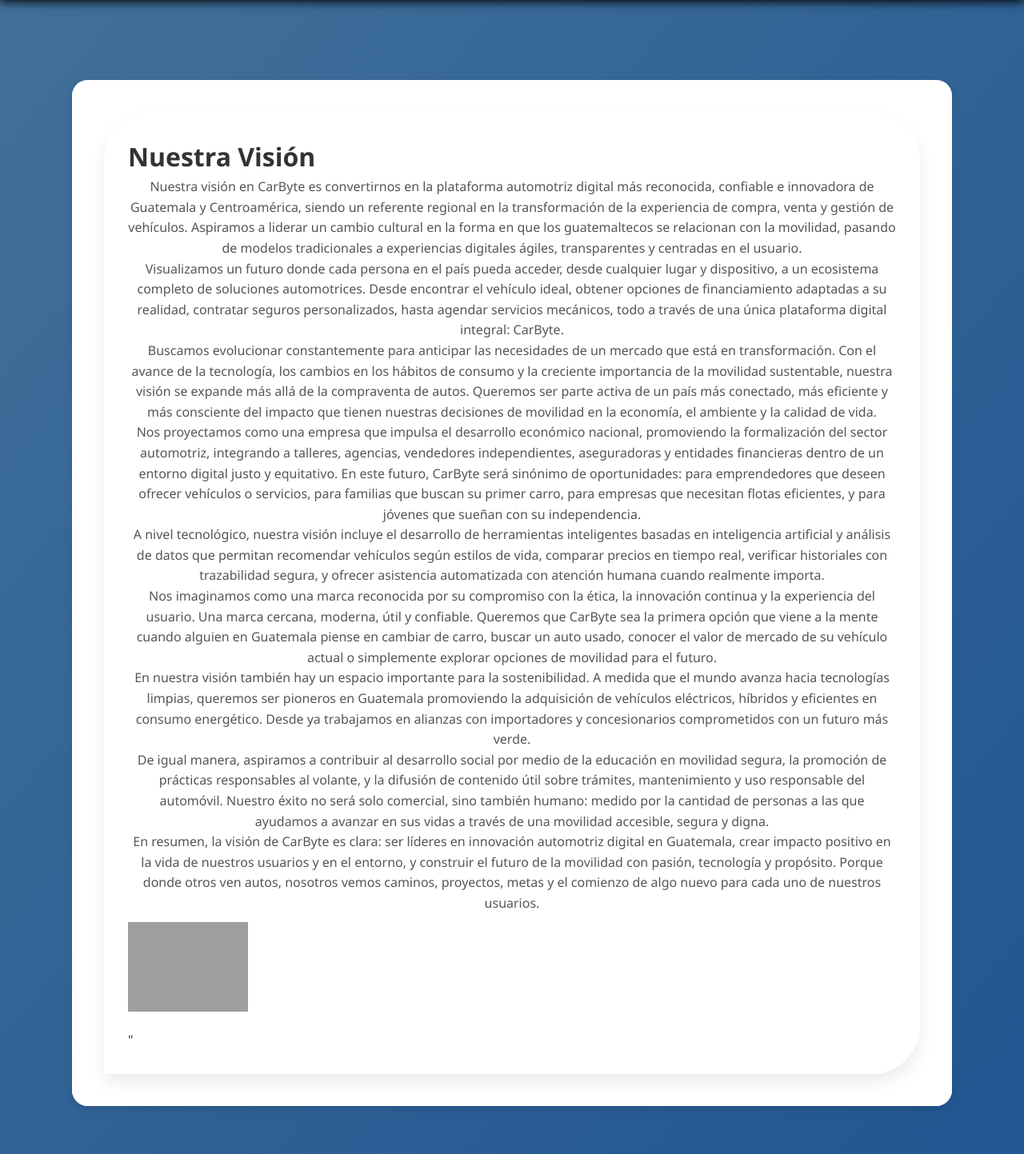
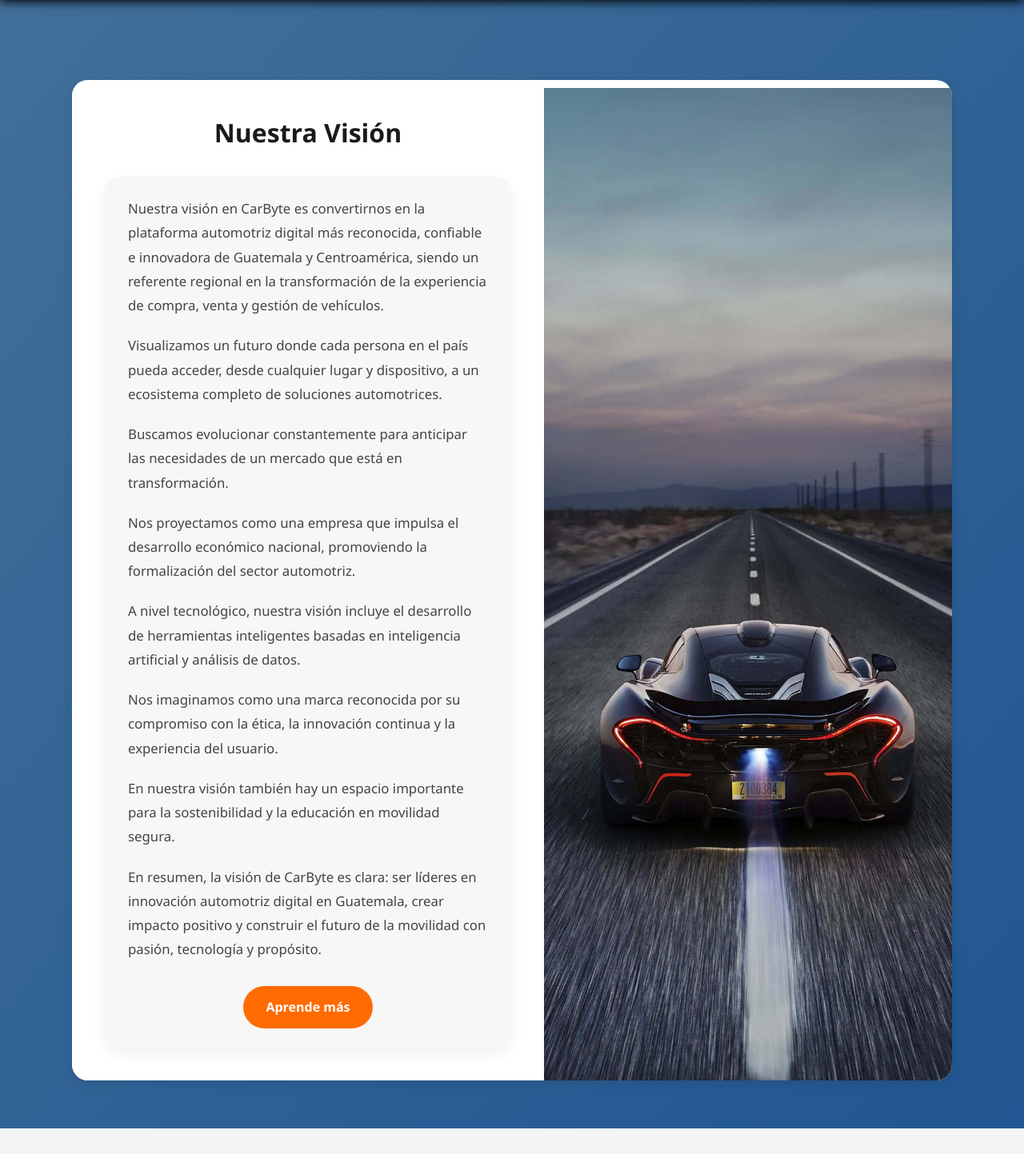
Before and after one commit to Luis-Borrayo/Proyecto-Web-CarByte, a PHP site: page /Vision.php in a window 1280 px wide. Shown: the part 70-1513 px from the top of the page at 80% size. After the commit the page ends 1481 px from the top, so only its background shows below. Run offline with PHP 8.4, Linux system fonts and the light colour scheme; grey boxes are pictures that could not be loaded.

Commit message:
mision y vision terminadas

```diff
--- a/Vision.php
+++ b/Vision.php
@@ -1,19 +1,23 @@
+<?php
+session_start();
+?>
 <!DOCTYPE html>
 <html lang="es">
 <head>
   <meta charset="UTF-8">
   <title>Visión - CarByte</title>
-  <link rel="stylesheet" href="estilos.css">
+  <meta name="viewport" content="width=device-width, initial-scale=1.0" />
+  <link rel="stylesheet" href="css/styles.css">
+  <link rel="stylesheet" href="css/Menu.css" />
   <style>
     body {
       font-family: 'Segoe UI', Tahoma, Geneva, Verdana, sans-serif;
-  background: linear-gradient(to bottom right,rgb(66, 112, 153),rgb(33, 86, 146)); /* Desvanecido azul intermedio */
+      background: linear-gradient(to bottom right, rgb(66, 112, 153), rgb(33, 86, 146));
       margin: 0;
       padding: 0;
     }
 
-
-    .contenido-estatico {
+    main {
       display: flex;
       justify-content: center;
       padding: 60px 20px;
@@ -24,123 +28,111 @@
       flex-wrap: wrap;
       background-color: white;
       border-radius: 20px;
-      box-shadow: 0 4px 12px rgba(0, 0, 0, 0.1);
+      box-shadow: 0 4px 15px rgba(0, 0, 0, 0.1);
       max-width: 1100px;
+      width: 100%;
       overflow: hidden;
-      width: 100%;
     }
 
     .contenido-texto {
       flex: 1;
       padding: 40px;
+      background-color: #fff;
       display: flex;
       flex-direction: column;
       justify-content: center;
-      background-color: #ffffff;
-      position: relative;
+    }
+
+    .titulo-vision {
+      font-size: 2em;
+      text-align: center;
+      color: #1a1a1a;
+      margin-bottom: 30px;
     }
 
     .burbuja-contenido {
-      background-color: #ffffff;
-      border-radius: 60px 60px 60px 0;
-      padding: 30px;
-      box-shadow: 0 10px 20px rgba(0, 0, 0, 0.08);
-      position: relative;
+      background-color: #f7f7f7;
+      border-radius: 20px;
+      padding: 25px 30px;
+      box-shadow: 0 8px 18px rgba(0, 0, 0, 0.05);
     }
 
-    .img-persona {
-      width: 100px;
-      height: 100px;
-      object-fit: cover;
-      border-radius: 50%;
-      display: block;
-      margin: 0 auto 20px;
-    }
-
-    .titulo-mision {
-      text-align: center;
-      font-size: 1.5em;
-      color: #333;
+    .burbuja-contenido p {
+      font-size: 1.05em;
+      line-height: 1.8;
+      color: #444;
       margin-bottom: 20px;
     }
 
-    .burbuja-contenido p {
-      font-size: 1em;
-      line-height: 1.6;
-      color: #555;
-      text-align: center;
-    }
-
     .btn-aprende-mas {
-      display: inline-block;
+      display: block;
       background-color: #ff6b00;
       color: white;
       text-decoration: none;
-      padding: 12px 25px;
-      border-radius: 30px;
+      padding: 14px 28px;
+      border-radius: 50px;
       font-weight: bold;
-      margin: 20px auto 0;
-      text-align: center;
+      width: fit-content;
+      margin: 30px auto 0;
+      transition: background-color 0.3s ease;
     }
 
-    .creditos {
-      font-size: 0.8em;
-      color: #999;
-      text-align: center;
-      margin-top: 10px;
+    .btn-aprende-mas:hover {
+      background-color: #e55c00;
     }
 
-    .imagen-mision {
+    .imagen-vision {
       flex: 1;
-      min-height: 300px;
+      min-height: 100%;
+      max-height: 100%;
     }
 
-    .imagen-mision img {
+    .imagen-vision img {
       width: 100%;
       height: 100%;
       object-fit: cover;
       display: block;
     }
 
-    @media screen and (max-width: 992px) {
+    @media (max-width: 992px) {
       .contenedor-flex {
         flex-direction: column;
       }
 
-      .imagen-mision {
+      .imagen-vision {
         order: -1;
         height: 250px;
       }
 
-      .imagen-mision img {
+      .imagen-vision img {
         border-radius: 0 0 20px 20px;
       }
     }
   </style>
 </head>
 <body>
-
   <?php include('barras/navbar-cliente.php'); ?>
 
-  <main class="contenido-estatico">
+  <main>
     <div class="contenedor-flex">
       <div class="contenido-texto">
+        <h2 class="titulo-vision">Nuestra Visión</h2>
         <div class="burbuja-contenido">
-    <div class="texto-vision">
-      <h1>Nuestra Visión</h1>
-      <p>Nuestra visión en CarByte es convertirnos en la plataforma automotriz digital más reconocida, confiable e innovadora de Guatemala y Centroamérica, siendo un referente regional en la transformación de la experiencia de compra, venta y gestión de vehículos. Aspiramos a liderar un cambio cultural en la forma en que los guatemaltecos se relacionan con la movilidad, pasando de modelos tradicionales a experiencias digitales ágiles, transparentes y centradas en el usuario.</p>
-      <p>Visualizamos un futuro donde cada persona en el país pueda acceder, desde cualquier lugar y dispositivo, a un ecosistema completo de soluciones automotrices. Desde encontrar el vehículo ideal, obtener opciones de financiamiento adaptadas a su realidad, contratar seguros personalizados, hasta agendar servicios mecánicos, todo a través de una única plataforma digital integral: CarByte.</p>
-      <p>Buscamos evolucionar constantemente para anticipar las necesidades de un mercado que está en transformación. Con el avance de la tecnología, los cambios en los hábitos de consumo y la creciente importancia de la movilidad sustentable, nuestra visión se expande más allá de la compraventa de autos. Queremos ser parte activa de un país más conectado, más eficiente y más consciente del impacto que tienen nuestras decisiones de movilidad en la economía, el ambiente y la calidad de vida.</p>
-      <p>Nos proyectamos como una empresa que impulsa el desarrollo económico nacional, promoviendo la formalización del sector automotriz, integrando a talleres, agencias, vendedores independientes, aseguradoras y entidades financieras dentro de un entorno digital justo y equitativo. En este futuro, CarByte será sinónimo de oportunidades: para emprendedores que deseen ofrecer vehículos o servicios, para familias que buscan su primer carro, para empresas que necesitan flotas eficientes, y para jóvenes que sueñan con su independencia.</p>
-      <p>A nivel tecnológico, nuestra visión incluye el desarrollo de herramientas inteligentes basadas en inteligencia artificial y análisis de datos que permitan recomendar vehículos según estilos de vida, comparar precios en tiempo real, verificar historiales con trazabilidad segura, y ofrecer asistencia automatizada con atención humana cuando realmente importa.</p>
-      <p>Nos imaginamos como una marca reconocida por su compromiso con la ética, la innovación continua y la experiencia del usuario. Una marca cercana, moderna, útil y confiable. Queremos que CarByte sea la primera opción que viene a la mente cuando alguien en Guatemala piense en cambiar de carro, buscar un auto usado, conocer el valor de mercado de su vehículo actual o simplemente explorar opciones de movilidad para el futuro.</p>
-      <p>En nuestra visión también hay un espacio importante para la sostenibilidad. A medida que el mundo avanza hacia tecnologías limpias, queremos ser pioneros en Guatemala promoviendo la adquisición de vehículos eléctricos, híbridos y eficientes en consumo energético. Desde ya trabajamos en alianzas con importadores y concesionarios comprometidos con un futuro más verde.</p>
-      <p>De igual manera, aspiramos a contribuir al desarrollo social por medio de la educación en movilidad segura, la promoción de prácticas responsables al volante, y la difusión de contenido útil sobre trámites, mantenimiento y uso responsable del automóvil. Nuestro éxito no será solo comercial, sino también humano: medido por la cantidad de personas a las que ayudamos a avanzar en sus vidas a través de una movilidad accesible, segura y digna.</p>
-      <p>En resumen, la visión de CarByte es clara: ser líderes en innovación automotriz digital en Guatemala, crear impacto positivo en la vida de nuestros usuarios y en el entorno, y construir el futuro de la movilidad con pasión, tecnología y propósito. Porque donde otros ven autos, nosotros vemos caminos, proyectos, metas y el comienzo de algo nuevo para cada uno de nuestros usuarios.</p>
+          <p>Nuestra visión en CarByte es convertirnos en la plataforma automotriz digital más reconocida, confiable e innovadora de Guatemala y Centroamérica, siendo un referente regional en la transformación de la experiencia de compra, venta y gestión de vehículos.</p>
+          <p>Visualizamos un futuro donde cada persona en el país pueda acceder, desde cualquier lugar y dispositivo, a un ecosistema completo de soluciones automotrices.</p>
+          <p>Buscamos evolucionar constantemente para anticipar las necesidades de un mercado que está en transformación.</p>
+          <p>Nos proyectamos como una empresa que impulsa el desarrollo económico nacional, promoviendo la formalización del sector automotriz.</p>
+          <p>A nivel tecnológico, nuestra visión incluye el desarrollo de herramientas inteligentes basadas en inteligencia artificial y análisis de datos.</p>
+          <p>Nos imaginamos como una marca reconocida por su compromiso con la ética, la innovación continua y la experiencia del usuario.</p>
+          <p>En nuestra visión también hay un espacio importante para la sostenibilidad y la educación en movilidad segura.</p>
+          <p>En resumen, la visión de CarByte es clara: ser líderes en innovación automotriz digital en Guatemala, crear impacto positivo y construir el futuro de la movilidad con pasión, tecnología y propósito.</p>
+
+          <a href="#" class="btn-aprende-mas">Aprende más</a>
+        </div>
       </div>
       <div class="imagen-vision">
-      <img src="https://encrypted-tbn0.gstatic.com/images?q=tbn:ANd9GcRUnyDCoad43Ora59fM7VLsiRkT8b4iCeHOEw&s" alt="Visión CarByte">
-    </div>"
+        <img src="imagenes/imagenindex/Vision_imagen.jpg" alt="Imagen de visión CarByte">
+      </div>
     </div>
   </main>
 
```
Also changed, not shown: Mision.php (+49 -77 lines), imagenes/imagenindex/Mision_imagen.jpg (added), imagenes/imagenindex/Vision_imagen.jpg (added). Lines whose indentation alone changed are shown as unchanged.
